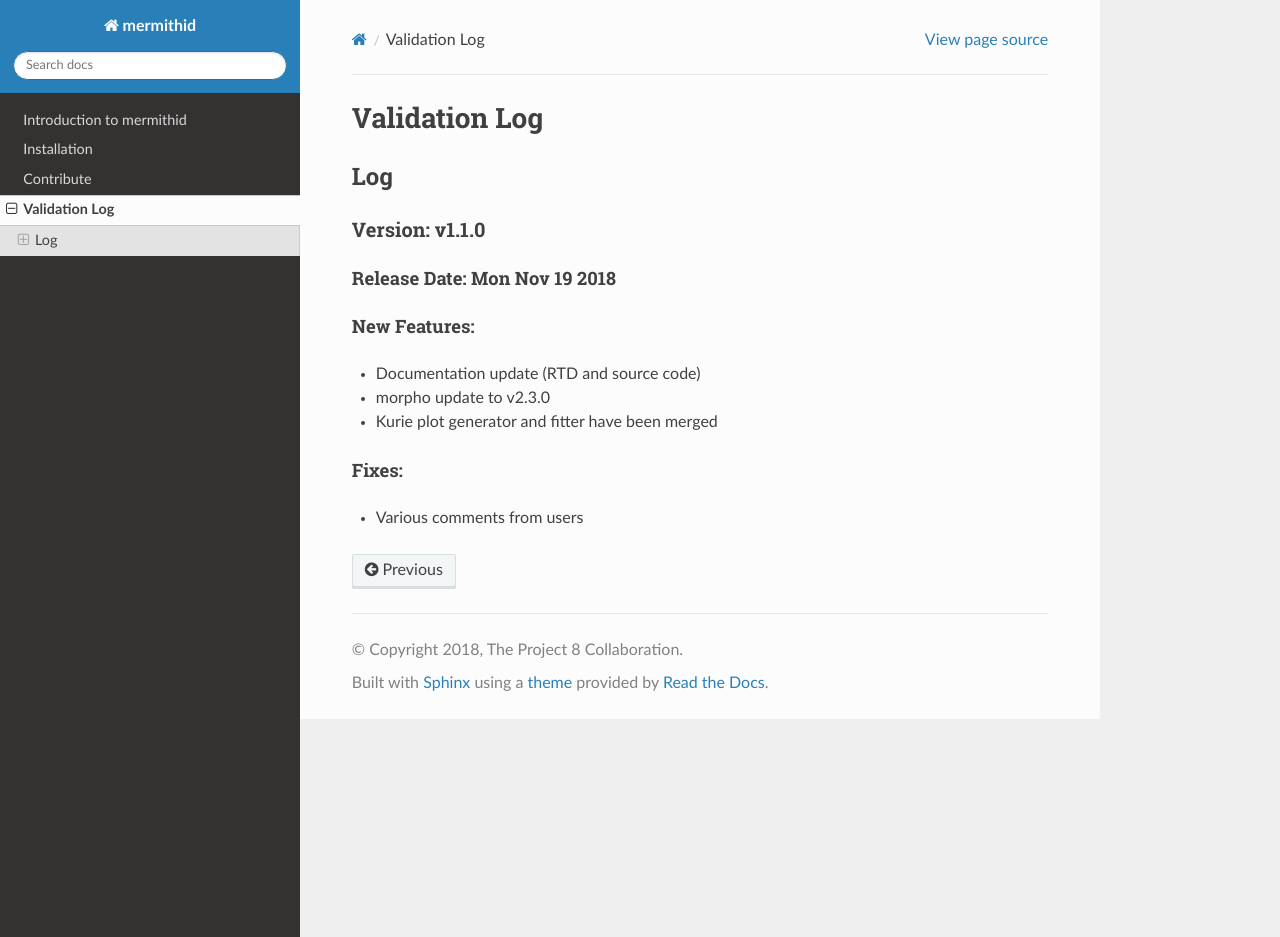
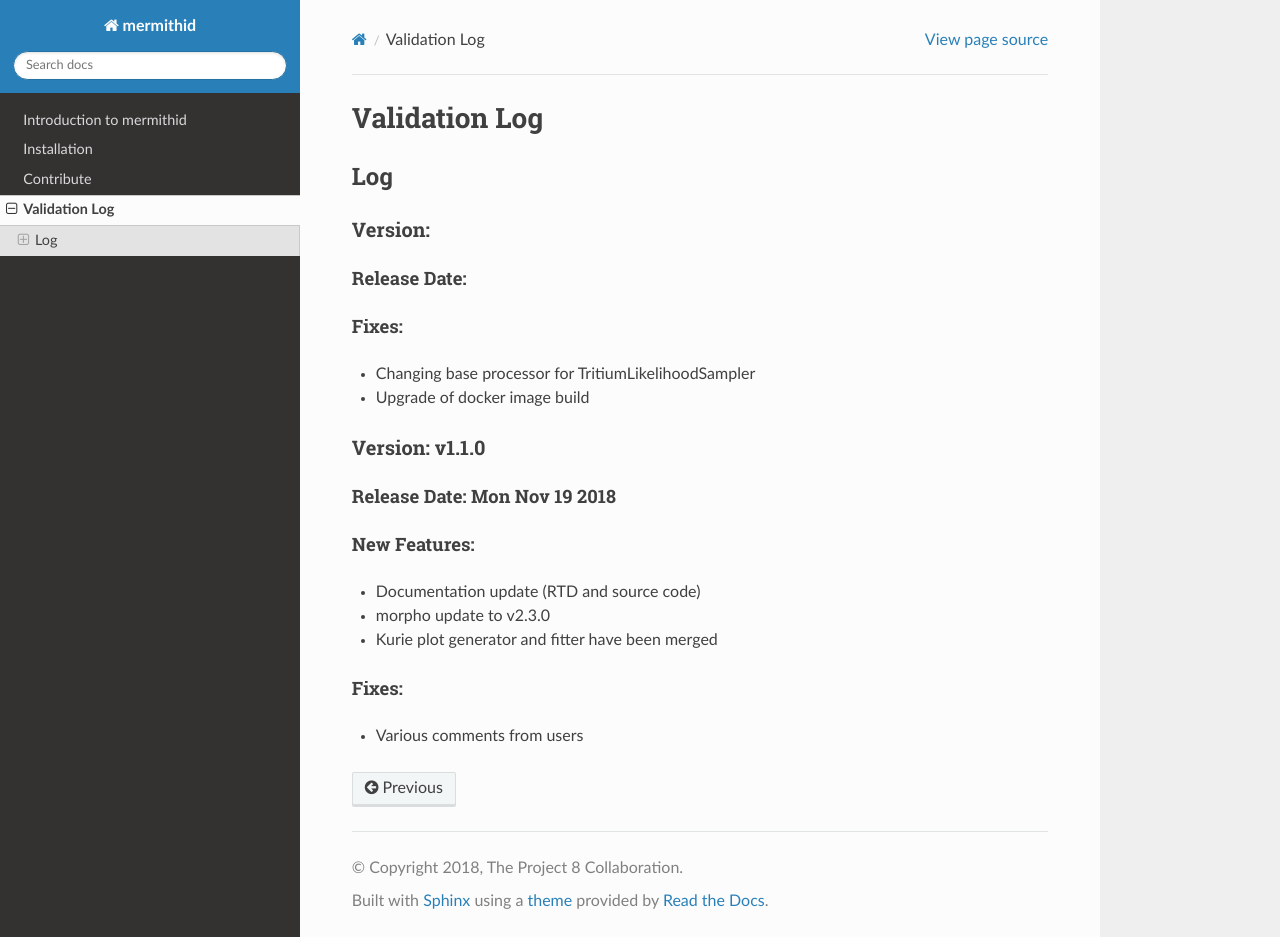
Before and after one commit to project8/mermithid, a Sphinx documentation site: the page built from documentation/validation_log.rst, in a window 1280 px wide and 937 px high. Built offline with Sphinx 7.4.7 and the Read the Docs theme 2.0.0, drawn with Linux system fonts in a browser that asks for light colours; pages that are not in the unit, such as notebooks, are missing from menus.

Commit message:
Update Validation log

```diff
--- a/documentation/validation_log.rst
+++ b/documentation/validation_log.rst
@@ -3,6 +3,20 @@ Validation Log
 
 Log
 ---
+
+
+Version:
+~~~~~~~~~~~~~~~
+
+Release Date:
+'''''''''''''''''''''''''''''
+
+
+Fixes:
+'''''''''''''
+
+* Changing base processor for TritiumLikelihoodSampler
+* Upgrade of docker image build
 
 Version: v1.1.0
 ~~~~~~~~~~~~~~~
```
